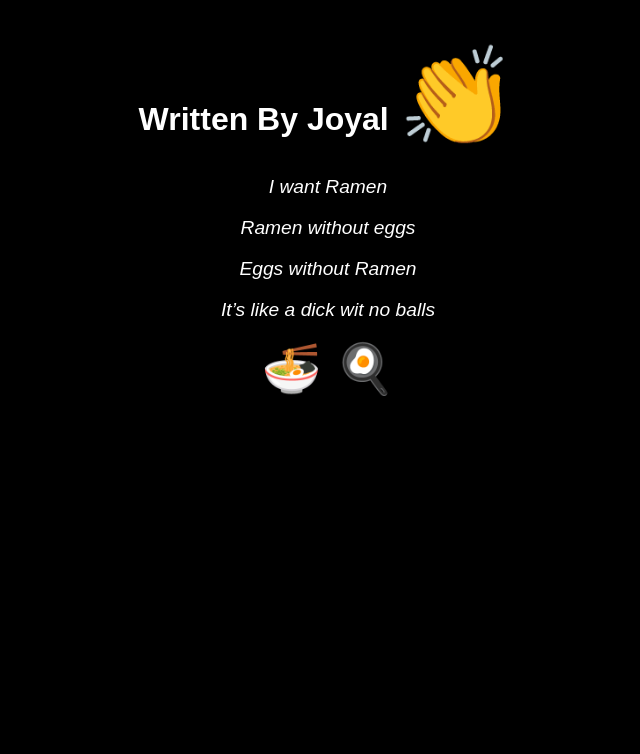
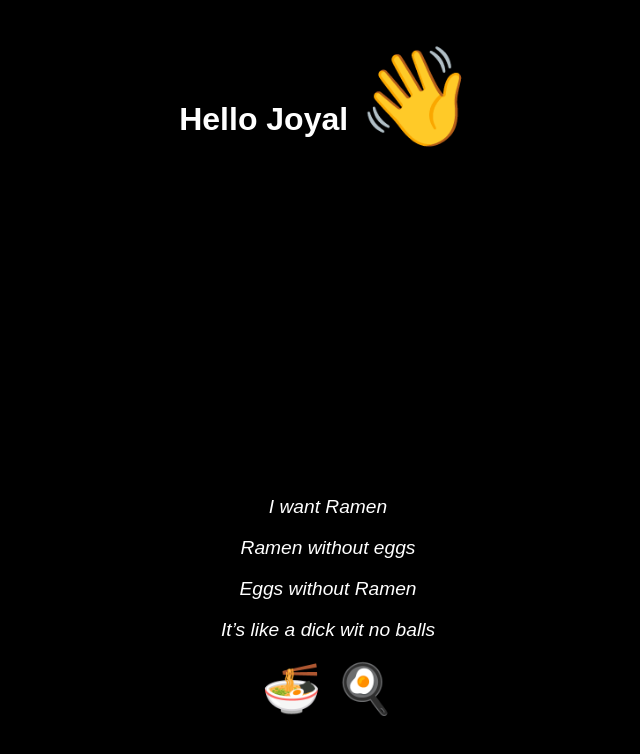
Before and after one commit to PB-05/Ramen, a plain HTML site: page index.html in a window 1280 px wide. Shown: the whole page, without its empty margins (312-952 px from the left). Drawn offline with Linux system fonts and the light colour scheme.

Commit message:
Update index.html

```diff
--- a/index.html
+++ b/index.html
@@ -3,7 +3,7 @@
 <head>
     <meta charset="UTF-8">
     <meta name="viewport" content="width=device-width, initial-scale=1.0">
-    <title>Written By Joyal</title>
+    <title>Hello Joyal</title>
     <style>
         body {
             font-family: Arial, sans-serif;
@@ -12,6 +12,8 @@
             padding: 0;
             background-color: black;
             color: white;
+            height: 100vh;
+            overflow-y: scroll;
         }
         .content {
             padding: 20px;
@@ -32,6 +34,9 @@
                 transform: rotate(0deg);
             }
         }
+        .spacer {
+            height: 300px; /* Creates space for scrolling */
+        }
         .poem {
             font-size: 1.2em;
             font-style: italic;
@@ -45,7 +50,10 @@
 </head>
 <body>
     <div class="content">
-        <h1>Written By Joyal <span class="emoji">👏</span></h1>
+        <h1>Hello Joyal <span class="emoji">👋</span></h1>
+
+        <!-- Spacer to add scrolling -->
+        <div class="spacer"></div>
 
         <div class="poem">
             <p>I want Ramen</p>
```
